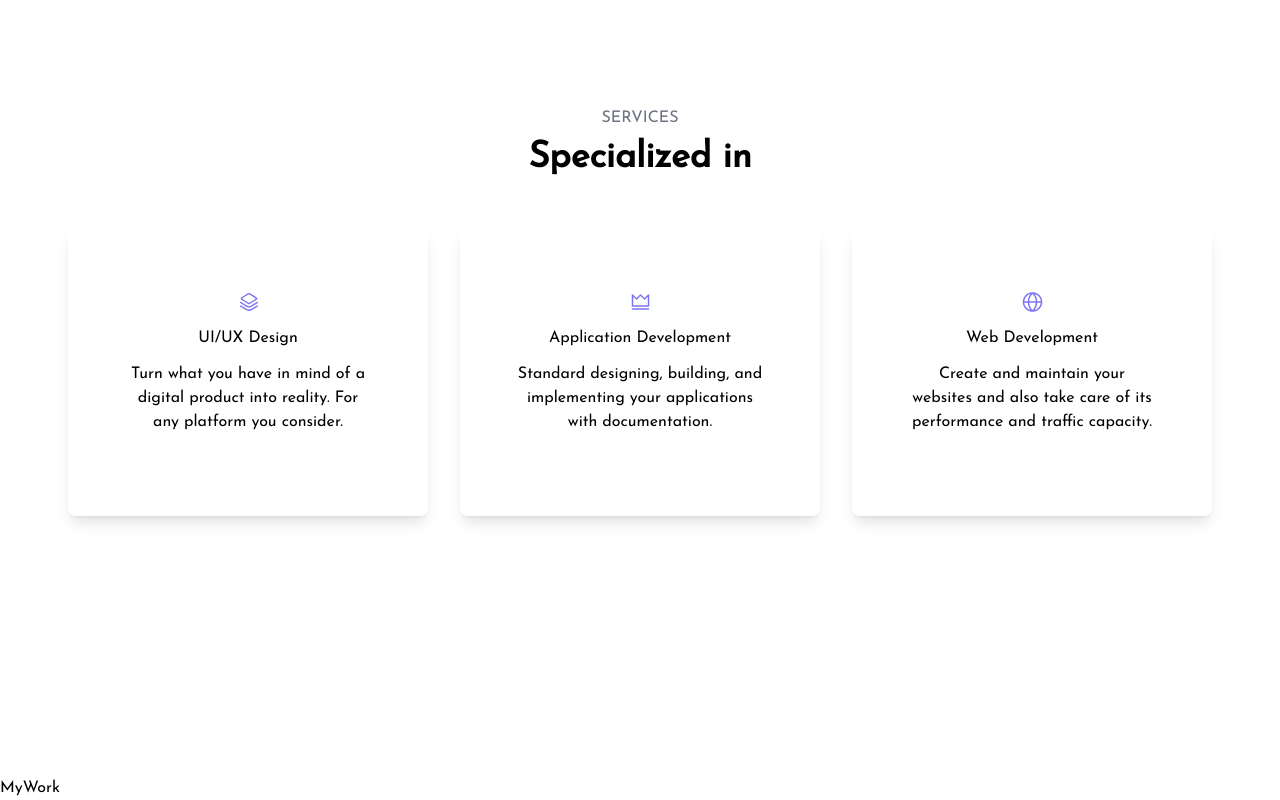
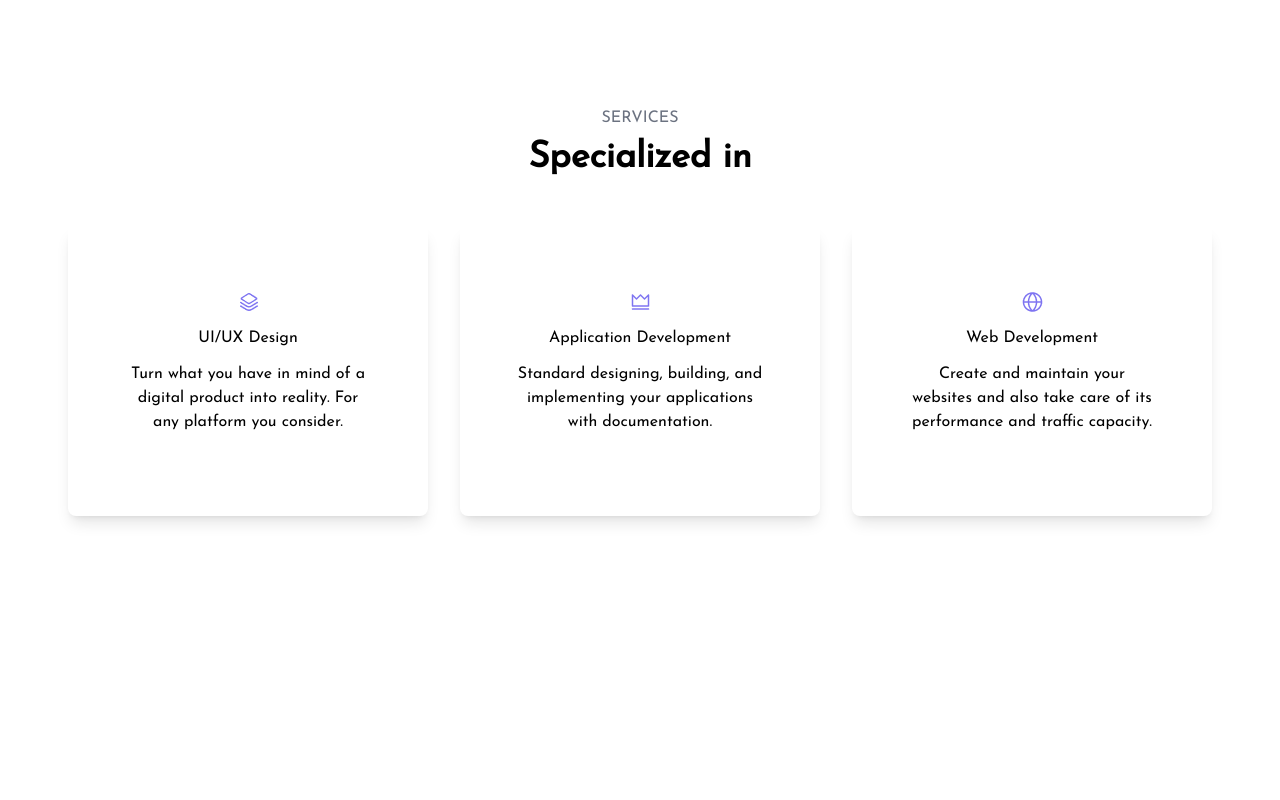
Before and after one commit to sunilhn27/pro, a Next.js app: page / in a window 1280 px wide. Shown: the part 699-1499 px from the top of the page. After the commit the page ends 1475 px from the top, so only its background shows below. Built offline with nearby package versions, Linux system fonts and the light colour scheme.

Commit message:
created new Branch

```diff
--- a/next.config.js
+++ b/next.config.js
@@ -1,9 +1,6 @@
 /** @type {import('next').NextConfig} */
 const nextConfig = {
-    output: 'export',
-    experimental: {
-        images: true,
-    },
+
 }
 
 module.exports = nextConfig
--- a/src/app/page.js
+++ b/src/app/page.js
@@ -1,5 +1,4 @@
 import HeroSection from '@/components/HeroSection'
-import MyWork from '@/components/MyWork'
 import Services from '@/components/Services'
 import Image from 'next/image'
 
@@ -8,7 +7,6 @@ export default function Home() {
     <main className='font-sans '>
       <HeroSection />
       <Services />
-      <MyWork />
     </main>
   )
 }
--- a/src/components/MyWork.js
+++ /dev/null
@@ -1,23 +0,0 @@
-import React from 'react'
-
-function MyWork() {
-
-
-    const work = ({ }) => {
-        return (
-            <div>
-
-            </div>)
-    }
-
-
-    return (
-        <section className=''>
-            <div>MyWork</div>
-        </section>
-
-    )
-}
-
-<section></section>
-export default MyWork
```
